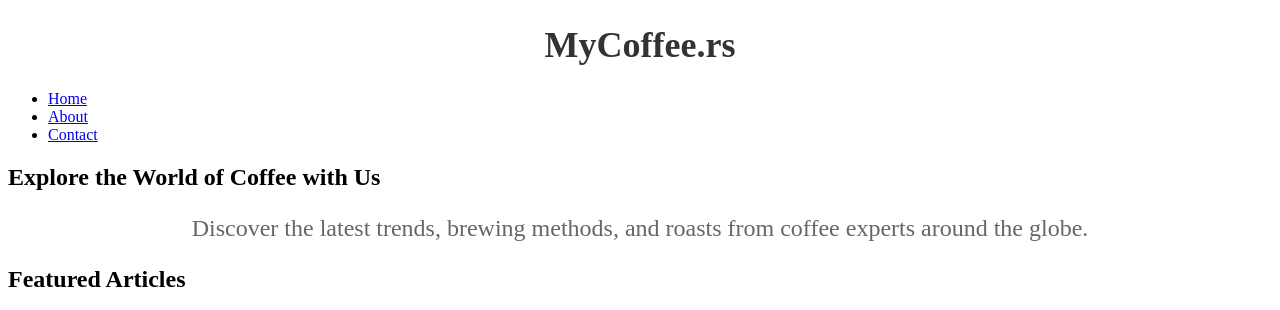
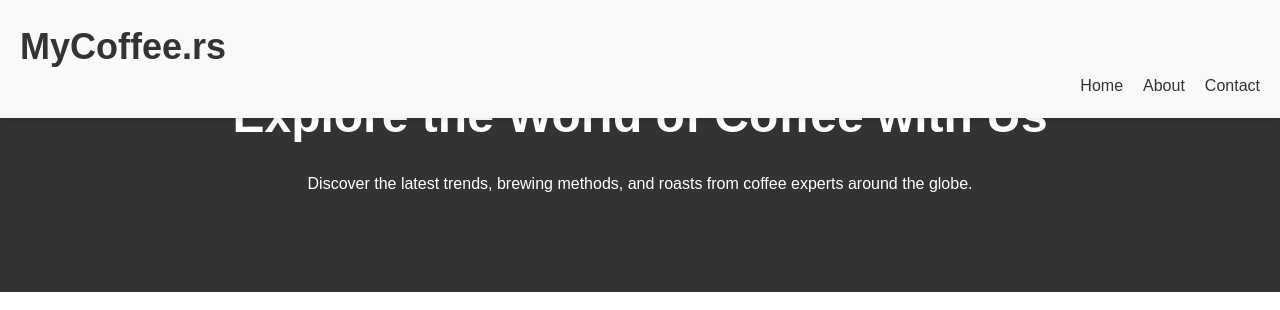
Before and after one commit to nemili83/helpdesk.github.io, a PHP site: page / in a window 1280 px wide. Shown: the top 310 px of the page. Run offline with PHP 8.4, Linux system fonts and the light colour scheme.

Commit message:
Update style.css

```diff
--- a/style.css
+++ b/style.css
@@ -1,11 +1,75 @@
-h1 {
+/* Global Styles */
+
+body {
+  margin: 0;
+  font-family: Arial, sans-serif;
+  font-size: 16px;
+  line-height: 1.5;
   color: #333;
+}
+
+h1, h2, h3 {
+  margin: 0;
+}
+
+a {
+  text-decoration: none;
+  color: #333;
+}
+
+img {
+  max-width: 100%;
+  height: auto;
+}
+
+/* Header Styles */
+
+header {
+  background-color: #f9f9f9;
+  padding: 20px;
+  box-shadow: 0 2px 4px rgba(0, 0, 0, 0.1);
+  position: fixed;
+  top: 0;
+  left: 0;
+  right: 0;
+}
+
+header h1 {
   font-size: 36px;
+}
+
+nav ul {
+  list-style: none;
+  margin: 0;
+  padding: 0;
+  display: flex;
+  justify-content: flex-end;
+}
+
+nav li {
+  margin-left: 20px;
+}
+
+/* Hero Section Styles */
+
+.hero {
+  background-color: #333;
+  color: #fff;
+  padding: 80px 20px;
   text-align: center;
 }
 
-p {
-  color: #666;
-  font-size: 24px;
-  text-align: center;
+.hero h2 {
+  font-size: 48px;
+  margin-bottom: 20px;
 }
+
+/* Featured Articles Section Styles */
+
+.featured {
+  padding: 40px;
+  display: flex;
+  flex-wrap: wrap;
+}
+
+.feature
```
